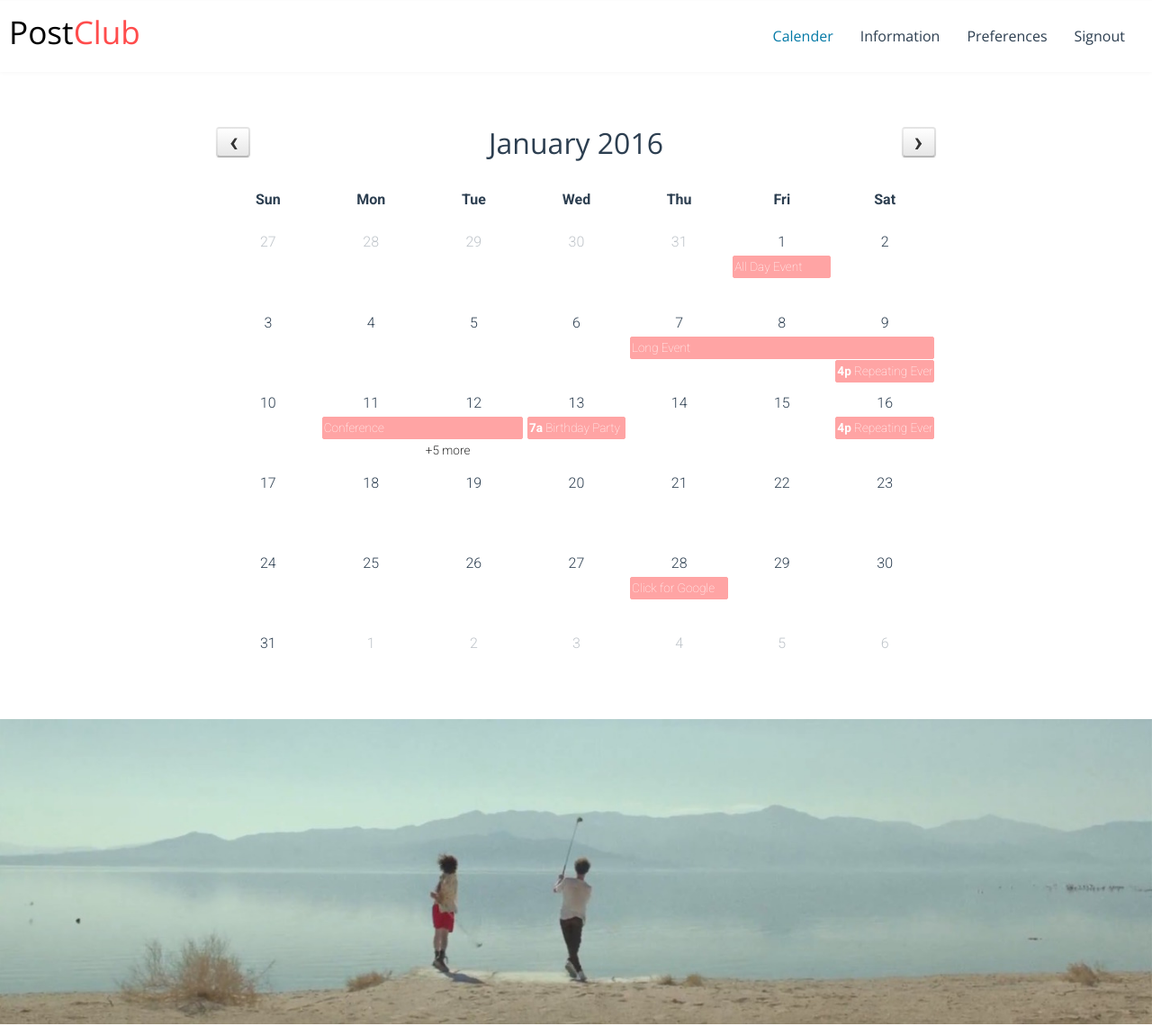
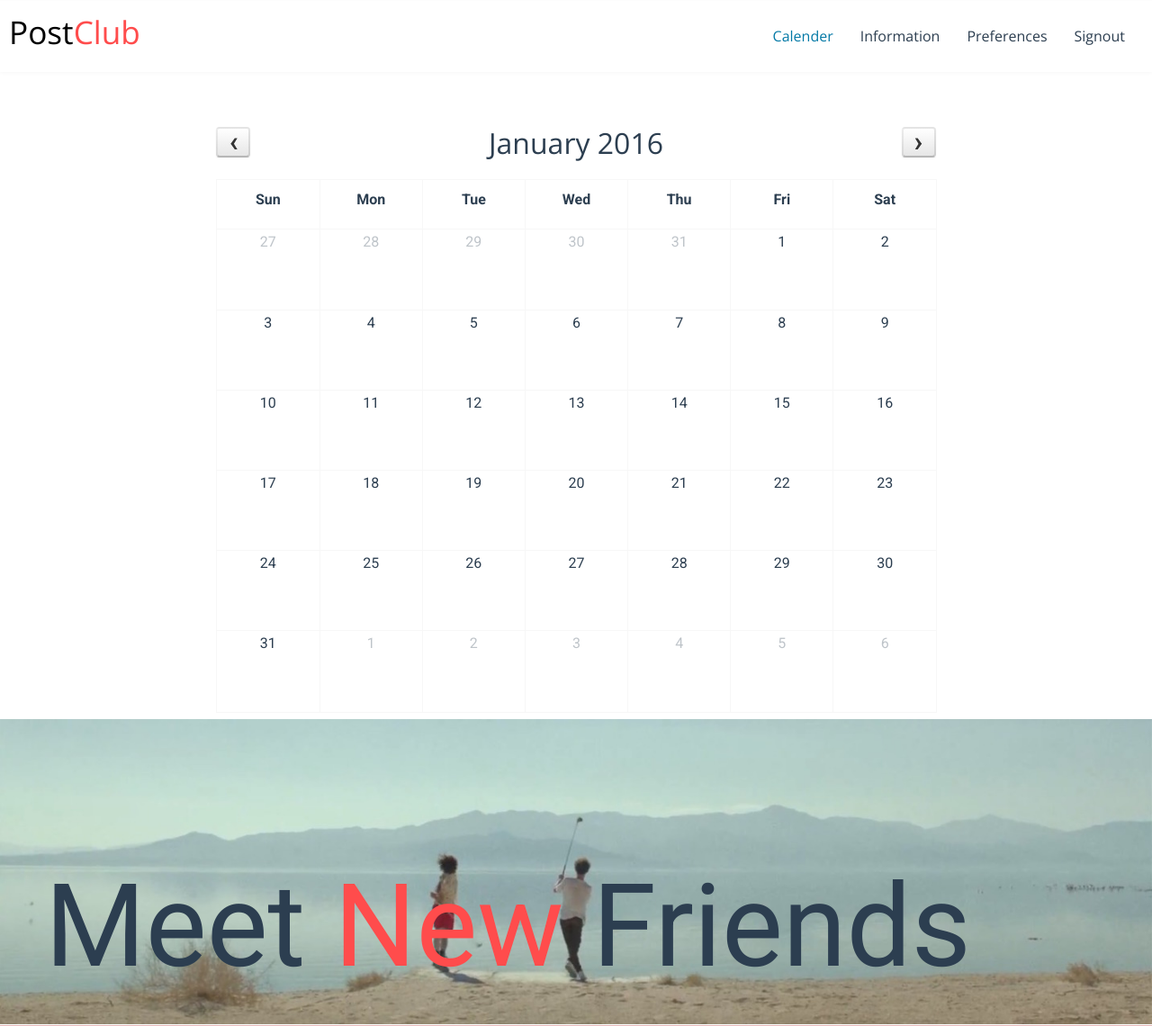
Before and after one commit to xlcaliburn/postclub, a PHP site: page / in a window 1280 px wide. Shown: the whole page at 90% size. Run offline with PHP 8.4, Linux system fonts and the light colour scheme; lists and menus that the app fills with data are empty.

Commit message:
style changes

```diff
--- a/assets/css/style.css
+++ b/assets/css/style.css
@@ -1,7 +1,6 @@
 body {
 	color: #2c3e50;
-	font: normal 16px  "Open Sans", "Roboto", "Helvetica Neue", Helvetica, Arial, sans-serif;
-	font-weight: 300;
+	font: 16px  "Open Sans", "Roboto", "Helvetica Neue", Helvetica, Arial, sans-serif;
 	background-color: #fff;
 	overflow-x: hidden;
 	line-height: 1.5;
@@ -26,7 +25,6 @@ a:hover, a:focus {
 
 h1, h2, h3, h4, h5, h6, .h1, .h2, .h3, .h4, .h5, .h6 {
 	font-family: "Open Sans", "Roboto", "Helvetica Neue", Helvetica, Arial, sans-serif;
-	font-weight: 400;
 	margin-bottom: 15px;
 	margin-top: 0;
 }
@@ -92,7 +90,6 @@ pre {
 .navbar.active-section {
 	top: 0 !important;
 }
-
 /*	Button & Label
 	==================================================*/
 /*.alert {
@@ -533,17 +530,34 @@ label {
 	.Hero22 {hero22: 250px;}
 }
 .preback {
-	background-color: #116687;
+	background-color: transparent;
 	width: 100%;
 	max-width: inherit;
 	height: 300px;
 	margin-left: -15px;
 	z-index: 1000;
-	opacity: 0.4;
 	bottom: 0%;
 	position: absolute;
 }
-
+.infoTitle {
+    font-family: "Roboto";
+    font-size: 8em;
+    padding-left: 50px;
+    padding-top: 120px;
+}
+.infoTitle span {
+    color:#ff4c4c;
+}
+.subinfo {
+    padding: 100px;
+    font-size: 4em;
+    font-weight: 500;
+}
+.subinfoinfo {
+    padding: 50px;
+    font-size: 2em;
+    font-weight: 100;
+}
 .overview .herocolor {
 	color: white;
 	margin-left: 105px;
--- a/calender/fullcalendar.css
+++ b/calender/fullcalendar.css
@@ -36,7 +36,7 @@ body .fc { /* extra precedence to overcome jqui */
 .fc-unthemed .fc-divider,
 .fc-unthemed .fc-row,
 .fc-unthemed .fc-popover {
-	border-color: white;
+	border-color: #f7f7f7;
 }
 
 .fc-unthemed .fc-popover {
--- a/index.html
+++ b/index.html
@@ -47,60 +47,7 @@
 			editable: true,
 			eventLimit: true, // allow "more" link when too many events
 			events: [
-				{
-					title: 'All Day Event',
-					start: '2016-01-01'
-				},
-				{
-					title: 'Long Event',
-					start: '2016-01-07',
-					end: '2016-01-10'
-				},
-				{
-					id: 999,
-					title: 'Repeating Event',
-					start: '2016-01-09T16:00:00'
-				},
-				{
-					id: 999,
-					title: 'Repeating Event',
-					start: '2016-01-16T16:00:00'
-				},
-				{
-					title: 'Conference',
-					start: '2016-01-11',
-					end: '2016-01-13'
-				},
-				{
-					title: 'Meeting',
-					start: '2016-01-12T10:30:00',
-					end: '2016-01-12T12:30:00'
-				},
-				{
-					title: 'Lunch',
-					start: '2016-01-12T12:00:00'
-				},
-				{
-					title: 'Meeting',
-					start: '2016-01-12T14:30:00'
-				},
-				{
-					title: 'Happy Hour',
-					start: '2016-01-12T17:30:00'
-				},
-				{
-					title: 'Dinner',
-					start: '2016-01-12T20:00:00'
-				},
-				{
-					title: 'Birthday Party',
-					start: '2016-01-13T07:00:00'
-				},
-				{
-					title: 'Click for Google',
-					url: 'http://google.com/',
-					start: '2016-01-28'
-				}
+
 			]
 		});
 
@@ -231,17 +178,27 @@
 						<div class="Hero2">
 							<img src="assets\images\golf.jpg">
 						</div>
-						<!--<div class="col-md-12 col-sm-12 col-xs-12">
+						<div class="col-md-12 col-sm-12 col-xs-12">
 							<div class="preback">
-								<div class="overview animate" data-animate="pulse">
-
-								</div>
-							</div>-->
+								<h1 class="infoTitle">Meet <span>New</span> Friends</h1>
+							</div>
 						</div>
 					</div>
 				</div>
 			</div>
 		</div>
+	</section>
+	<!-- ==================================================
+	End Hero 2 -->
+
+    <!-- Start Hero 2 Section
+	=======================================================-->
+	<section id="moreFeatures" class="section" style="background-color:#ffcccc; border-top: 1px solid rgba(0, 0, 0, .1);">
+		<div class="container-fluid">
+			<div class="row">
+
+		    </div>
+        </div>
 	</section>
 	<!-- ==================================================
 	End Hero 2 -->
```
